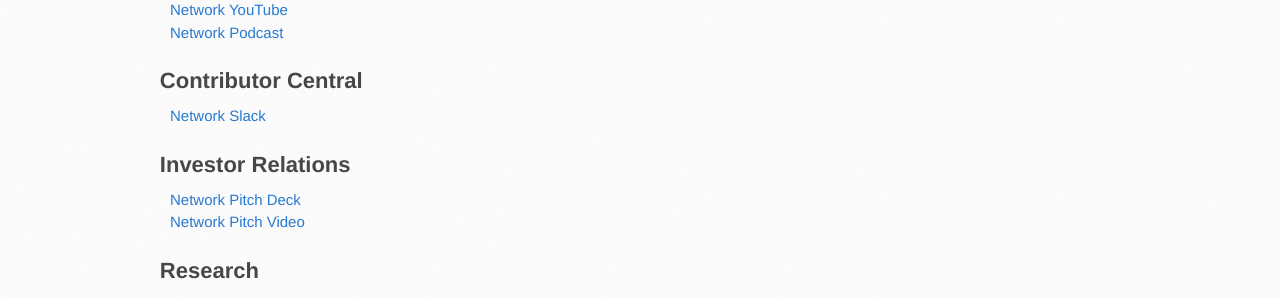
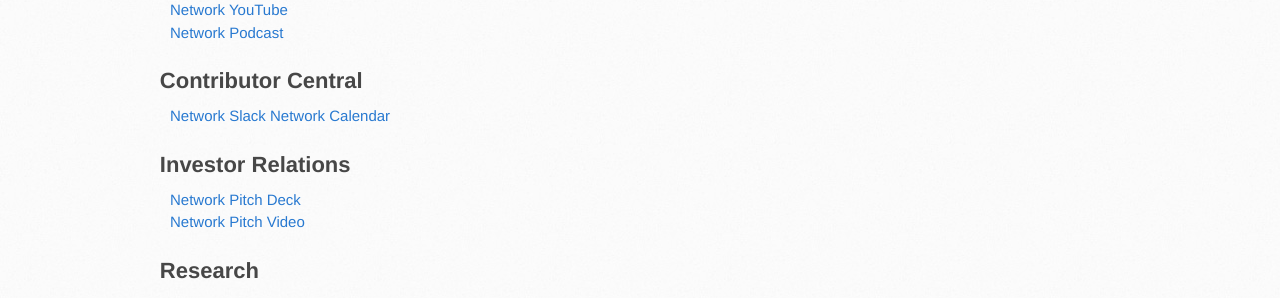
Before and after one commit to networkf/network.github.io, a Jekyll site: the page built from index.md, in a window 1280 px wide. Shown: the part 1033-1331 px from the top of the page. Built offline with Jekyll 4.4.1, drawn with Linux system fonts in a browser that asks for light colours; some web fonts are replaced; our own code applies the rules of GitHub Pages for plain Markdown files.

Commit message:
Update index.md

```diff
--- a/index.md
+++ b/index.md
@@ -52,6 +52,7 @@ Network is the brain computer network to power neural dreams and decentralized f
 
 ## Contributor Central
 <a href="https://networkfund.slack.com" target="_blank">Network Slack</a>
+<a href="https://calendar.google.com/calendar/u/0?cid=dG9kcTBvdGt2YzF1MXM5dG9kOTIxN3FzdWNAZ3JvdXAuY2FsZW5kYXIuZ29vZ2xlLmNvbQ" target="_blank">Network Calendar</a>
 
 ## Investor Relations
 <a href="https://docs.google.com/presentation/d/1zXtGiUGWyVw7KBjbBFHSF_zZsAtC8BuCwJPwdLarzZo/edit" target="_blank">Network Pitch Deck</a>
```
